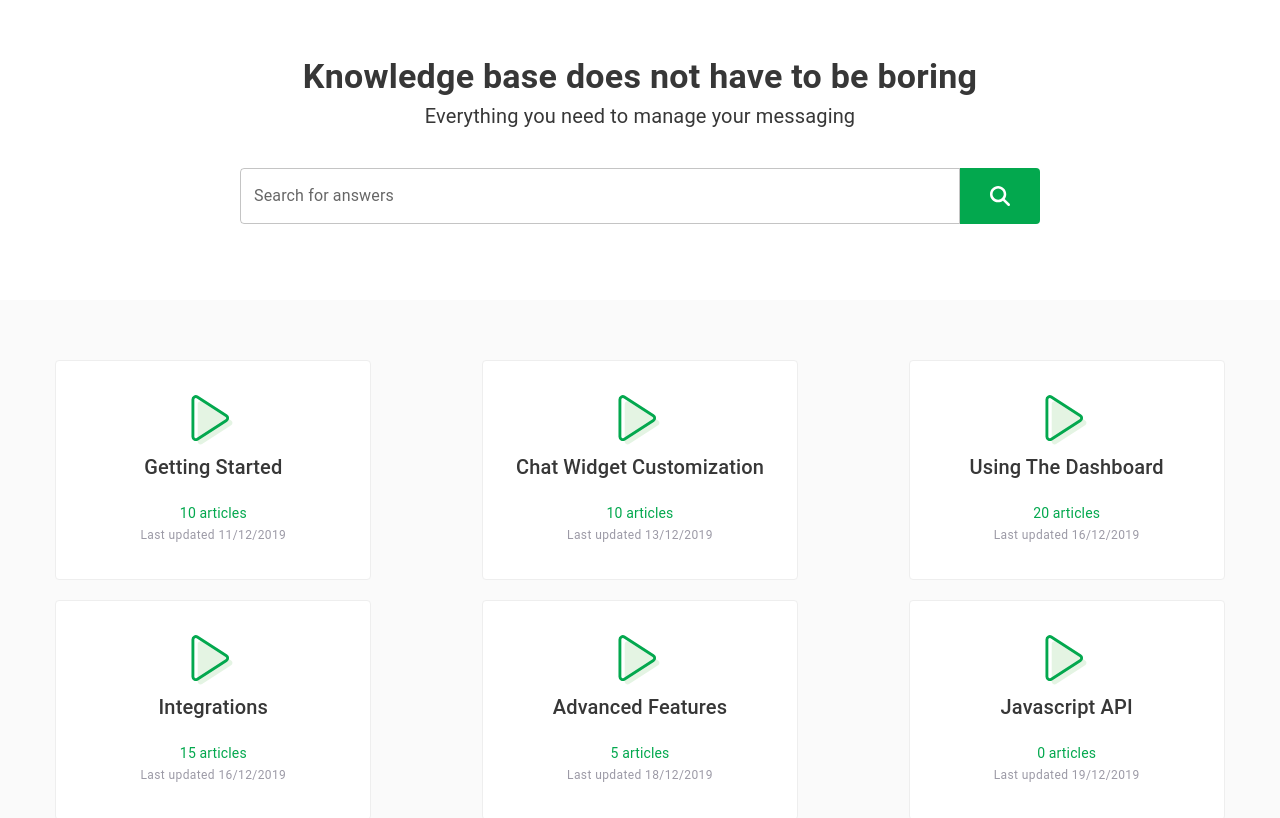
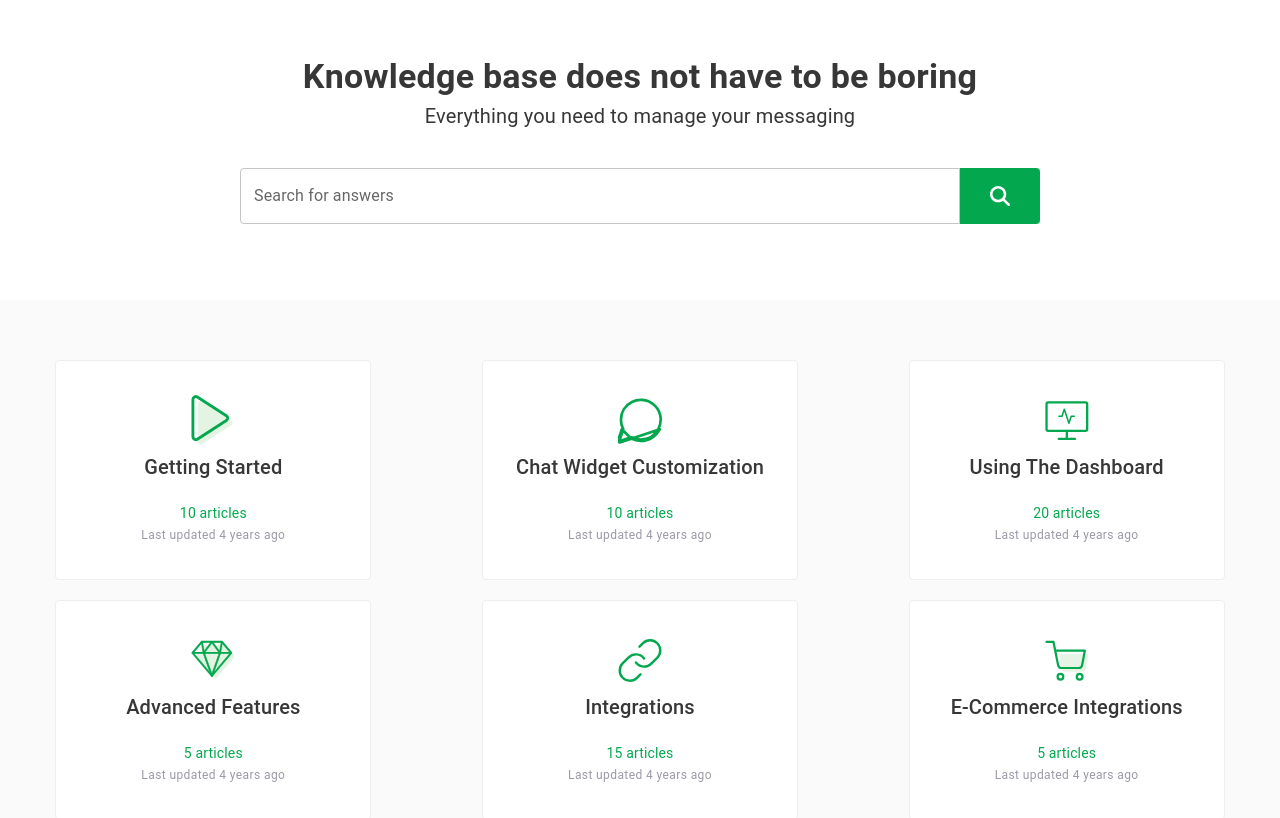
Before and after one commit to DevLukeHere/nextjs-knowledge-base, a Next.js app: page / in a window 1280 px wide. Shown: the top 818 px of the page. Built offline with nearby package versions, Linux system fonts and the light colour scheme.

Commit message:
feat: query list of categories

```diff
--- a/app/components/CategoryCard.tsx
+++ b/app/components/CategoryCard.tsx
@@ -1,62 +1,50 @@
 "use client";
 
 import { useAppDispatch, useAppSelector } from "../redux/hooks";
+import { Fragment } from "react";
+import {
+  BoxStyled,
+  CategoryCardSection,
+  SkeletonStyled,
+} from "./styles/CategoryCard.styles";
+import "dayjs/plugin/relativeTime";
 import useCategories from "../hooks/useCategories";
 import dayjs from "dayjs";
-import styled from "@mui/material/styles/styled";
-import Container from "@mui/material/Container";
 import Colors from "../colors/colors";
-import Box from "@mui/material/Box";
 import Typography from "@mui/material/Typography";
 import Image from "next/image";
-import PlayIcon from "../../public/images/play.svg";
-import DiamondIcon from "../../public/images/diamond.svg";
-import MessageIcon from "../../public/images/message-bubble.svg";
-import MonitorIcon from "../../public/images/monitor.svg";
-import LinkIcon from "../../public/images/link.svg";
-import ShoppingCartIcon from "../../public/images/shopping-cart.svg";
 
-const BoxStyled = styled(Container)({
-  padding: "2rem",
-  textAlign: "center",
-  borderRadius: "0.25rem",
-  backgroundColor: Colors.white,
-  width: "19.75rem",
-  height: "13.75rem",
-  cursor: "pointer",
-  border: `1px solid ${Colors.tertiaryGrey}`,
-});
-
-const CategoryCardSection = styled(Box)((props) => ({
-  backgroundColor: Colors.secondaryGrey,
-  paddingTop: "3.75rem",
-  paddingBottom: "6.25rem",
-  display: "grid",
-  gridTemplateColumns: "auto auto auto",
-  gridTemplateRows: "auto auto",
-  rowGap: "1.25rem",
-
-  [props.theme.breakpoints.down("lg")]: {
-    gridTemplateColumns: "auto auto",
-    gridTemplateRows: "auto auto",
-  },
-
-  [props.theme.breakpoints.down("md")]: {
-    gridTemplateColumns: "auto",
-  },
-}));
+dayjs.extend(require("dayjs/plugin/relativeTime"));
 
 export default function CategoryCard() {
   // const dispatch = useAppDispatch();
-  const { categories, isLoading, isValidating } = useCategories();
+  const { categories, isLoading } = useCategories();
 
   console.log("categories:", categories);
 
   return (
     <CategoryCardSection>
-      {categories?.map((category: any) => (
-        <BoxStyled key={category.id}>
-          <Image src={PlayIcon} width={44} height={55} alt="play icon" />
+      {isLoading ? (
+        <Fragment>
+          <SkeletonStyled variant="rectangular" />
+          <SkeletonStyled variant="rectangular" />
+          <SkeletonStyled variant="rectangular" />
+          <SkeletonStyled variant="rectangular" />
+          <SkeletonStyled variant="rectangular" />
+          <SkeletonStyled variant="rectangular" />
+        </Fragment>
+      ) : (
+        categories
+          ?.filter((category: any) => category.enabled === true)
+          .sort((a: any, b: any) => a.order - b.order)
+          .map((category: any) => (
+            <BoxStyled key={category?.id}>
+              <Image
+                src={`/images/${category?.icon}.svg`}
+                width={44}
+                height={55}
+                alt={`${category.icon} icon`}
+              />
               <Typography
                 sx={{
                   textTransform: "capitalize",
@@ -65,16 +53,17 @@ export default function CategoryCard() {
                 }}
                 variant="h6"
               >
-            {category.title}
+                {category?.title}
               </Typography>
               <Typography sx={{ color: Colors.primary }} variant="body2">
-            {category.totalArticle} articles
+                {category?.totalArticle} articles
               </Typography>
               <Typography sx={{ color: Colors.primaryGrey }} variant="caption">
-            Last updated {dayjs(category.updatedOn).format("DD/MM/YYYY")}
+                Last updated {dayjs(category?.updatedOn).fromNow()}
               </Typography>
             </BoxStyled>
-      ))}
+          ))
+      )}
     </CategoryCardSection>
   );
 }
--- /dev/null
+++ b/app/components/styles/CategoryCard.styles.ts
@@ -0,0 +1,42 @@
+import styled from "@mui/material/styles/styled";
+import Container from "@mui/material/Container";
+import Box from "@mui/material/Box";
+import Skeleton from "@mui/material/Skeleton";
+import Colors from "../../colors/colors";
+
+export const SkeletonStyled = styled(Skeleton)({
+  width: "19.75rem",
+  height: "13.75rem",
+  borderRadius: "0.25rem",
+  marginLeft: "2rem",
+});
+
+export const BoxStyled = styled(Container)({
+  padding: "2rem",
+  textAlign: "center",
+  borderRadius: "0.25rem",
+  backgroundColor: Colors.white,
+  width: "19.75rem",
+  height: "13.75rem",
+  cursor: "pointer",
+  border: `1px solid ${Colors.tertiaryGrey}`,
+});
+
+export const CategoryCardSection = styled(Box)((props) => ({
+  backgroundColor: Colors.secondaryGrey,
+  paddingTop: "3.75rem",
+  paddingBottom: "6.25rem",
+  display: "grid",
+  gridTemplateColumns: "auto auto auto",
+  gridTemplateRows: "auto auto",
+  rowGap: "1.25rem",
+
+  [props.theme.breakpoints.down("lg")]: {
+    gridTemplateColumns: "auto auto",
+    gridTemplateRows: "auto auto",
+  },
+
+  [props.theme.breakpoints.down("md")]: {
+    gridTemplateColumns: "auto",
+  },
+}));
```
Lines whose indentation alone changed are shown as unchanged.
